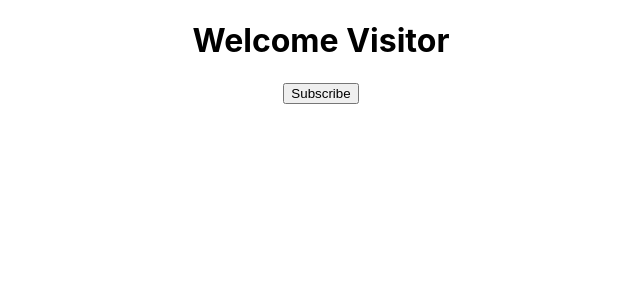
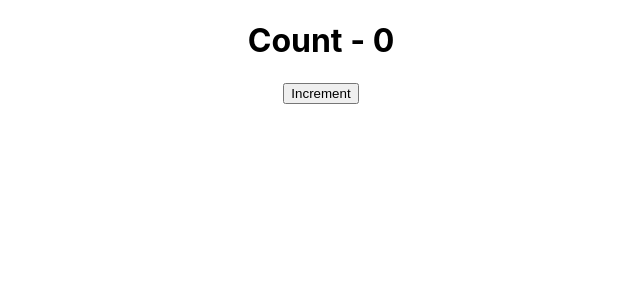
Before and after one commit to Harshal-Patil/reactlearn, a React (Create React App) app: page / in a window 1280 px wide. Shown: the top 300 px of the page, without its empty margins (319-959 px from the left). Built offline with nearby package versions, Linux system fonts and the light colour scheme.

Commit message:
setState demo

```diff
--- a/src/App.js
+++ b/src/App.js
@@ -3,6 +3,7 @@
 import Greet from './components/Greet';
 import Welcome from './components/Welcome';
 import Message from './components/Message';
+import Counter from './components/Counter';
 
 function App() {
   return (
@@ -12,8 +13,9 @@
       <Greet name="ram"/>
       <Greet name="harry"/>
       <Welcome name="potter"/>
-  <Welcome name="wisely"/> */}
-      <Message/>
+  <Welcome name="wisely"/>
+      <Message/>*/}
+      <Counter/>
 
     </div>
   );
--- /dev/null
+++ b/src/components/Counter.js
@@ -0,0 +1,29 @@
+import React, { Component } from 'react'
+
+class Counter extends Component {
+    constructor(props) {
+        super(props)
+
+        this.state = {
+             count:0
+        }
+    }
+    increament(){
+        this.setState({
+            count:this.state.count+1
+        },()=>{
+            console.log('Callback Value',this.state.count)
+        })
+        console.log(this.state.count)
+    }
+    render() {
+        return (
+            <div>
+                 <h1>Count - {this.state.count}</h1>
+                 <button onClick={()=> this.increament()}>Increment</button>
+            </div>
+        )
+    }
+}
+
+export default Counter
```
